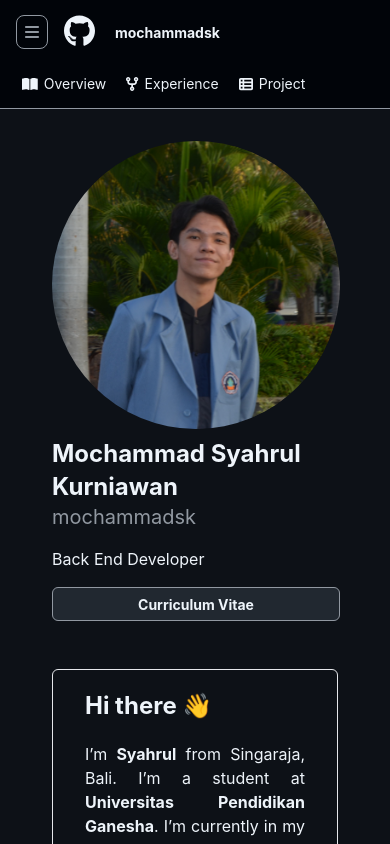
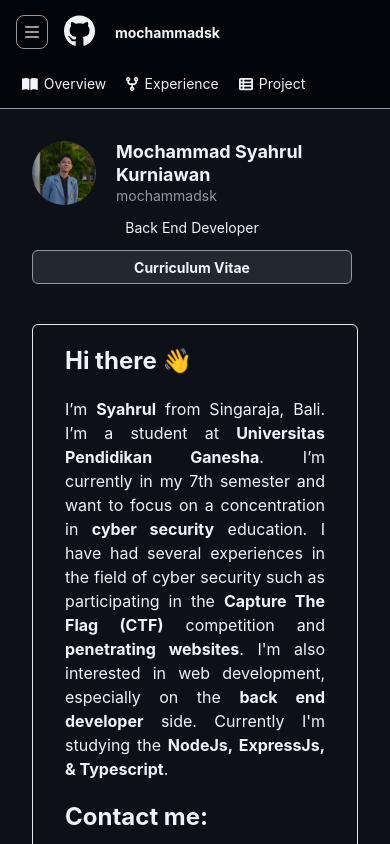
Before and after one commit to mochammadsk/productzilla-portofolio, a React (Vite) app: page / in a window 390 px wide. Shown: the top 844 px of the page. Built offline with nearby package versions, Linux system fonts and the light colour scheme.

Commit message:
update responsive

```diff
--- a/src/pages/Overview/index.tsx
+++ b/src/pages/Overview/index.tsx
@@ -6,24 +6,30 @@ function Overview() {
   return (
     <>
       <Header />
-      <main className='my-5 mx-10 px-8 flex gap-20 sm:flex-col sm:mx-5 sm:gap-5'>
-        <div className='w-80 mt-3 justify-items-center sm:w-72'>
+      <main className='my-5 mx-10 px-8 flex gap-20 sm:flex-col sm:mx-0 sm:gap-3'>
+        <div className='w-80 mt-3 justify-items-center'>
+          <div className='sm:flex sm:gap-5'>
             <img
               src={profileImg}
               alt='profile'
               width={296}
-            className='rounded-full sm:w-h-auto sm:h-auto'
+              className='rounded-full sm:w-16 sm:h-16'
             />
-          <div className='my-2'>
-            <h1 className='text-2xl leading-snug font-bold '>
+            <div className='my-2 sm:my-0'>
+              <h1 className='text-2xl leading-snug font-bold sm:text-lg sm:leading-tight'>
                 Mochammad Syahrul Kurniawan
               </h1>
-            <p className='text-[#9198a1] text-xl'>mochammadsk</p>
-            <p className='text-base my-4'>Back End Developer</p>
+              <p className='text-[#9198a1] text-xl sm:text-sm'>mochammadsk</p>
+            </div>
+          </div>
+          <div className='sm:justify-items-start'>
+            <p className='text-sm my-4 sm:text-sm sm:my-3'>
+              Back End Developer
+            </p>
           </div>
 
           <div>
-            <button className='bg-[#212830] border border-[#9198a1] rounded-md py-1 px-2 w-80 sm:w-72'>
+            <button className='bg-[#212830] border border-[#9198a1] rounded-md py-1 px-2 w-80'>
               <a
                 href='https://docs.google.com/document/d/1C-Ws8lI2v6Nry-GS17e3CRpwLk9tPgjy/preview'
                 target='_blank'
```
Lines whose indentation alone changed are shown as unchanged.
